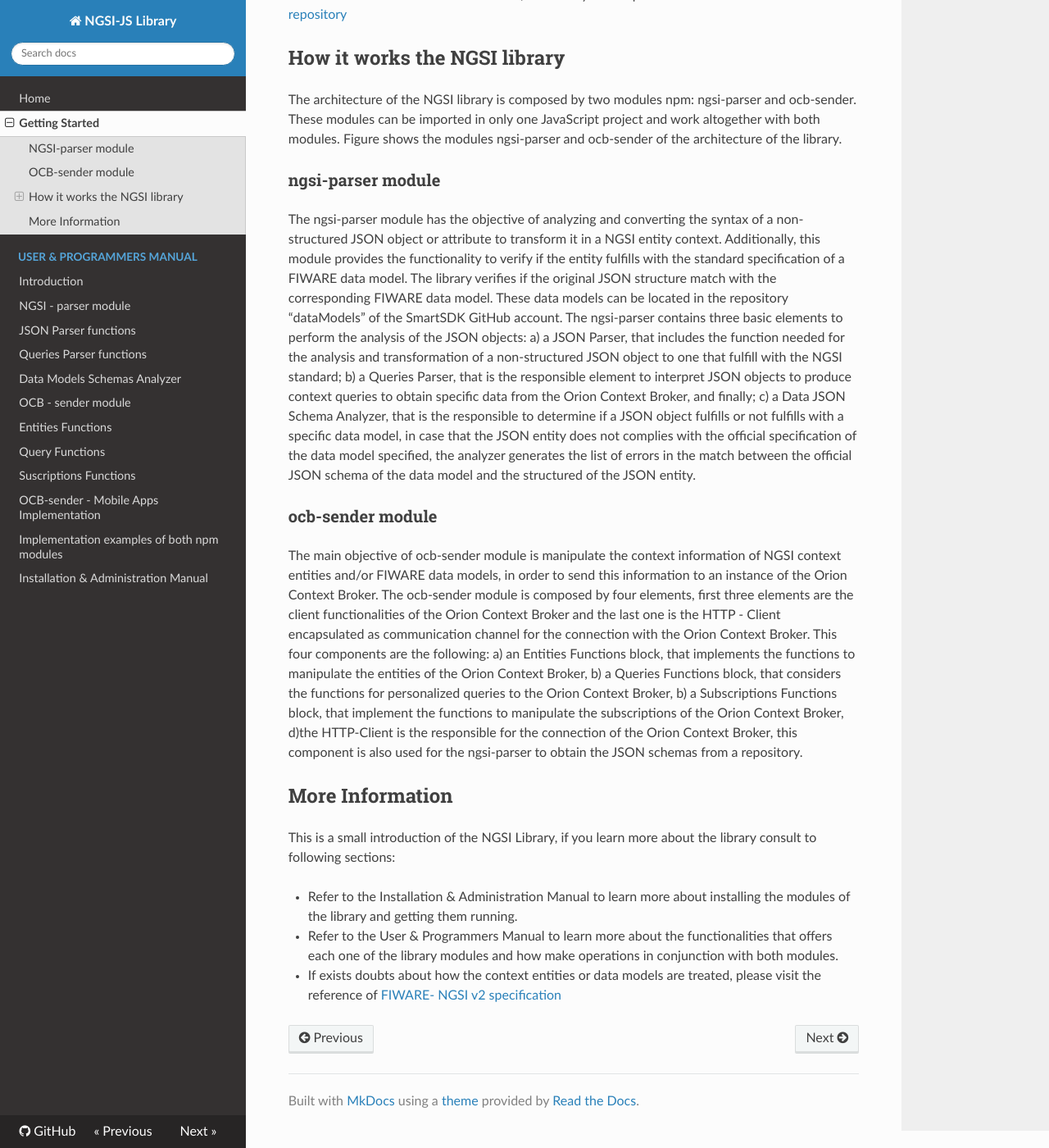
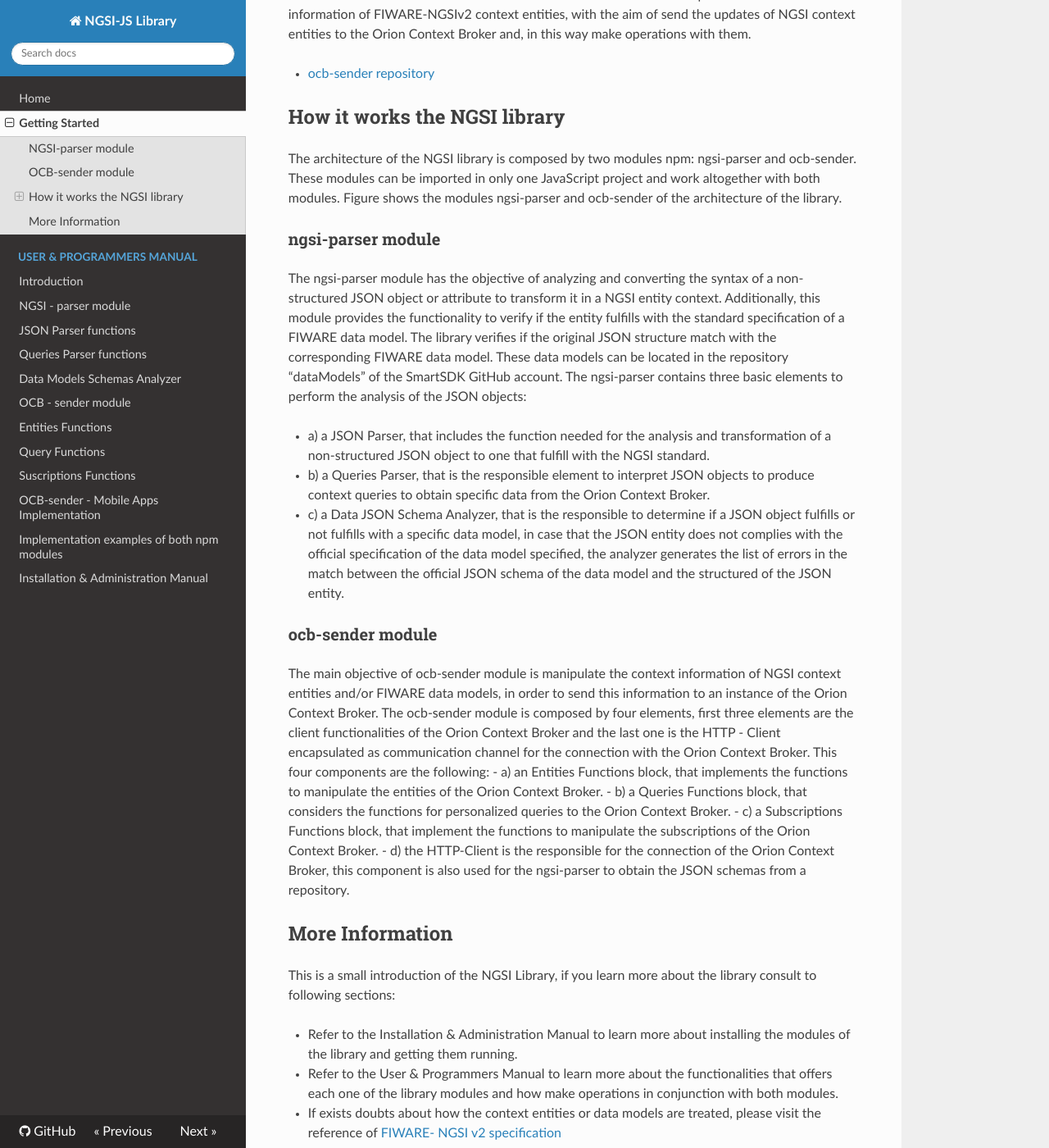
Before and after one commit to cenidetiot/ngsi-js-library, an MkDocs documentation site: the page built from doc/overview.md, in a window 1280 px wide and 1400 px high, scrolled down 638 px. Shown: the whole window at 82% size. Built offline with MkDocs 1.6.1, drawn with Linux system fonts in a browser that asks for light colours; nearby versions of some CDN libraries; comment, search, counter and statistics services are not loaded; old or Windows-style settings are respelled for this version of MkDocs.

Commit message:
fixed unorded list display error overview section

```diff
--- a/doc/overview.md
+++ b/doc/overview.md
@@ -7,21 +7,31 @@
 
 ### NGSI-parser module
 The NGSI-parser module analyzes the syntax of non-structured JSON objects to transform them into FIWARE-NGSIv2 entities, through treatment of the context entity or data model given by a context producer and following the guidelines of the official specification of the NGSIv2. In addition, this module provide functionalities to verify the structure of the entities to check if this fulfills with the specification of an official data model of FIWARE.
-[ngsi-parser repository](https://github.com/cenidetiot/ngsi-parser)
+
+- [ngsi-parser repository](https://github.com/cenidetiot/ngsi-parser)
 
 ### OCB-sender module
 OCB-sender module is an Orion ContextBroker's client. This client manipulates the context information of FIWARE-NGSIv2 context entities, with the aim of send the updates of NGSI context entities to the Orion Context Broker and, in this way make operations with them.
-[ocb-sender repository](https://github.com/cenidetiot/ocb-sender)
+
+- [ocb-sender repository](https://github.com/cenidetiot/ocb-sender)
 
 ## How it works the NGSI library
 The architecture of the NGSI library is composed by two modules npm: ngsi-parser and ocb-sender. These modules can be imported in only one JavaScript project and work altogether with both modules. Figure shows the modules ngsi-parser and ocb-sender of the architecture of the library.
 
 ### ngsi-parser module
 The ngsi-parser module has the objective of analyzing and converting the syntax of a non-structured JSON object or attribute to transform it in a NGSI entity context. Additionally, this module provides the functionality to verify if the entity fulfills with the standard specification of a FIWARE data model. The library verifies if the original JSON structure match with the corresponding FIWARE data model. These data models can be located in the repository “dataModels” of the SmartSDK GitHub account.
-The ngsi-parser contains three basic elements to perform the analysis of the JSON objects: a) a JSON Parser, that includes the function needed for the analysis and transformation of a non-structured JSON object to one that fulfill with the NGSI standard; b) a Queries Parser, that is the responsible element to interpret JSON objects to produce context queries to obtain specific data from the Orion Context Broker, and finally; c) a Data JSON Schema Analyzer, that is the responsible to determine if a JSON object fulfills or not fulfills with a specific data model, in case that the JSON entity does not complies with the official specification of the data model specified, the analyzer generates the list of errors in the match between the official JSON schema of the data model and the structured of the JSON entity.
+The ngsi-parser contains three basic elements to perform the analysis of the JSON objects:
+
+- a) a JSON Parser, that includes the function needed for the analysis and transformation of a non-structured JSON object to one that fulfill with the NGSI standard.
+- b) a Queries Parser, that is the responsible element to interpret JSON objects to produce context queries to obtain specific data from the Orion Context Broker.
+- c) a Data JSON Schema Analyzer, that is the responsible to determine if a JSON object fulfills or not fulfills with a specific data model, in case that the JSON entity does not complies with the official specification of the data model specified, the analyzer generates the list of errors in the match between the official JSON schema of the data model and the structured of the JSON entity.
 
 ### ocb-sender module
-The main objective of ocb-sender module is manipulate the context information of NGSI context entities and/or FIWARE data models, in order to send this information to an instance of the Orion Context Broker. The ocb-sender module is composed by four elements, first three elements are the client functionalities of the Orion Context Broker and the last one is the HTTP - Client encapsulated as communication channel for the connection with the Orion Context Broker. This four components are the following: a) an Entities Functions block, that implements the functions to manipulate the entities of the Orion Context Broker, b) a Queries Functions block, that considers the functions for personalized queries to the Orion Context Broker, b) a Subscriptions Functions block, that implement the functions to manipulate the subscriptions of the Orion Context Broker, d)the HTTP-Client is the responsible for the connection of the Orion Context Broker, this component is also used for the ngsi-parser to obtain the JSON schemas  from a repository.
+The main objective of ocb-sender module is manipulate the context information of NGSI context entities and/or FIWARE data models, in order to send this information to an instance of the Orion Context Broker. The ocb-sender module is composed by four elements, first three elements are the client functionalities of the Orion Context Broker and the last one is the HTTP - Client encapsulated as communication channel for the connection with the Orion Context Broker. This four components are the following:
+- a) an Entities Functions block, that implements the functions to manipulate the entities of the Orion Context Broker.
+- b) a Queries Functions block, that considers the functions for personalized queries to the Orion Context Broker.
+- c) a Subscriptions Functions block, that implement the functions to manipulate the subscriptions of the Orion Context Broker.
+- d) the HTTP-Client is the responsible for the connection of the Orion Context Broker, this component is also used for the ngsi-parser to obtain the JSON schemas  from a repository.
 
 ## More Information
 This is a small introduction of the NGSI Library, if you learn more about the library consult to following sections:
```
